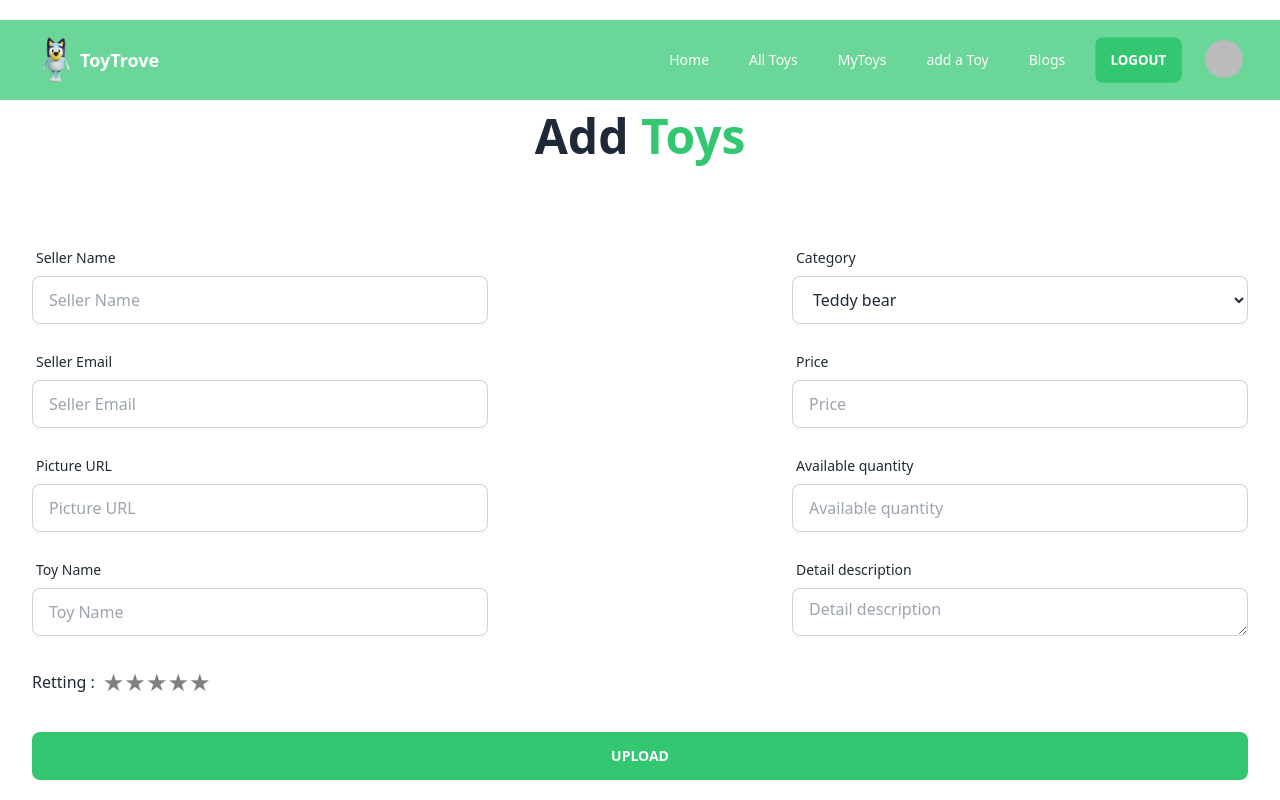
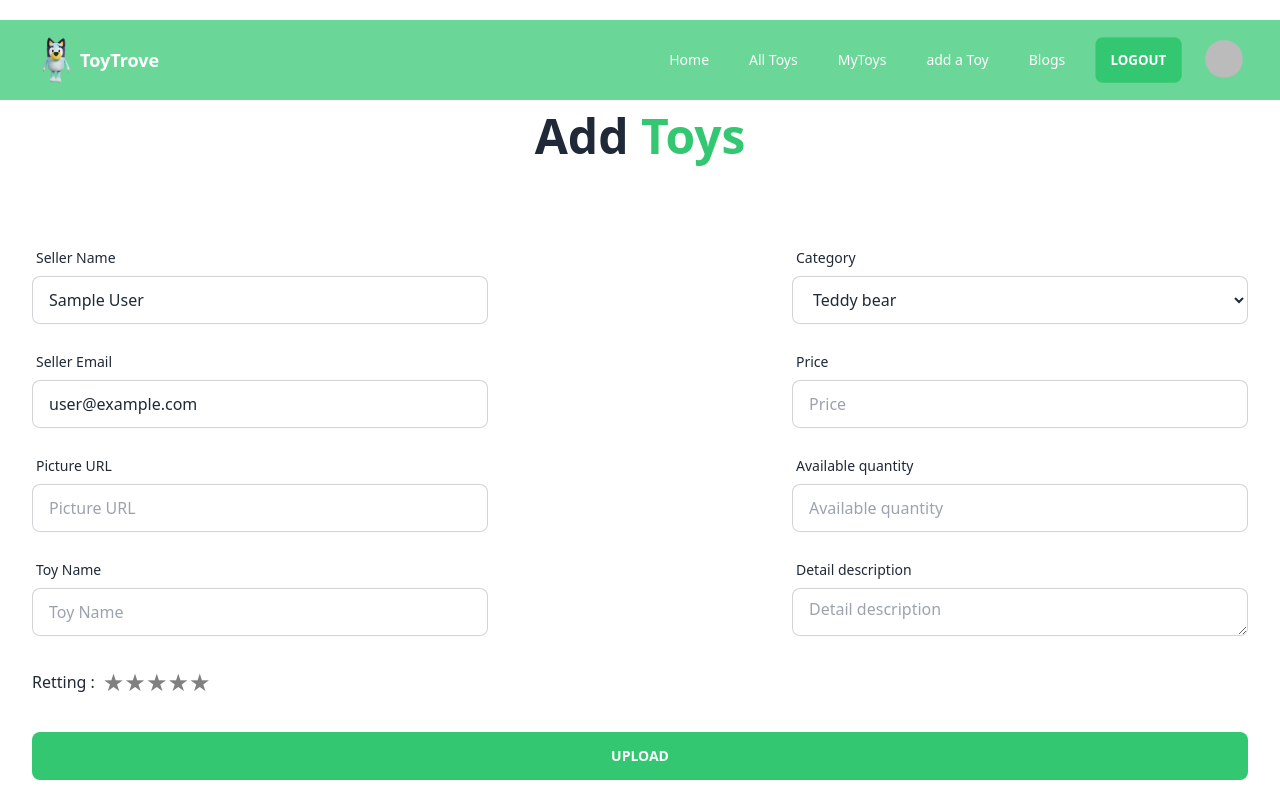
Before and after one commit to ashiqur-r-biplop/ToyTrove-client-site, a React (Vite) app: page /addToy in a window 1280 px wide. Shown: the top 800 px of the page. Built offline with nearby package versions, Linux system fonts and the light colour scheme; no server answers; sample sign-in values are in the browser's storage.

Commit message:
added input default value

```diff
--- a/src/Component/AddToys/AddToys.jsx
+++ b/src/Component/AddToys/AddToys.jsx
@@ -1,8 +1,10 @@
-import React, { useState } from "react";
+import React, { useContext, useState } from "react";
 import ReactStars from "react-rating-stars-component";
+import { AuthContext } from "../../AuthProvide/AuthProvider";
 
 const AddToys = () => {
   const [rating, setRating] = useState(0);
+  const { user } = useContext(AuthContext);
   const ratingChanged = (newRating) => {
     setRating(newRating);
   };
@@ -25,6 +27,7 @@ const AddToys = () => {
                         </label>
                         <input
                           name="sellerName"
+                          value={user?.displayName}
                           type="text"
                           placeholder="Seller Name"
                           className="input w-full input-bordered"
@@ -37,6 +40,7 @@ const AddToys = () => {
                         </label>
                         <input
                           type="email"
+                          value={user?.email}
                           placeholder="Seller Email"
                           name="email"
                           className="input input-bordered w-full"
--- a/src/Component/Details/Details.jsx
+++ b/src/Component/Details/Details.jsx
@@ -11,7 +11,7 @@ const Details = () => {
         Category: <span className="text-[#32c770]">{SingleToy?.category}</span>
       </h1>
       <div className="hero lg:h-[70vh]">
-        <div className="hero-content flex-col lg:flex-row lg:justify-center lg:items-start">
+        <div className="hero-content flex-col lg:flex-row lg:justify-center lg:items-center">
           <div className="lg:w-1/2 w-full">
             <img
               src={SingleToy?.photoUrl}
@@ -29,22 +29,24 @@ const Details = () => {
               {SingleToy?.sellerEmail}.
             </h2>
             <p className="md:text-3xl text-xl">
-              <span className="font-semibold"> Toy Name: </span>
+              <span className="font-semibold"> Toy Name : </span>
               {SingleToy?.toyName}
             </p>
             <p className="md:text-3xl text-xl">
-              <span className="font-semibold">Price: $</span>
+              <span className="font-semibold">Price : $</span>
               {SingleToy?.price}
             </p>
             <p className="md:text-3xl text-xl">
-              <span className="font-semibold">available quantity:</span>
+              <span className="font-semibold">available quantity :</span>
               {SingleToy?.quantity}
             </p>
             <p className="md:text-3xl text-xl">
-              <span className="font-semibold">Rating: </span>
+              <span className="font-semibold">Rating : </span>
               {SingleToy?.rating}
             </p>
-            <p className="text-xl">{SingleToy?.description}</p>
+            <p className="text-xl">
+              <span className="font-semibold md:text-3xl text-xl">Description :</span> {SingleToy?.description}
+            </p>
           </div>
         </div>
       </div>
--- a/src/Component/Login/Login.jsx
+++ b/src/Component/Login/Login.jsx
@@ -84,6 +84,7 @@ const Login = () => {
     signInGithub(githubProvider)
       .then((result) => {
         const loggedUser = result.user;
+        console.log(object);
         navigate(from, { replace: true });
         Swal.fire({
           position: 'top-center',
@@ -97,13 +98,13 @@ const Login = () => {
         // console.log(err.message);
       });
   };
-  const handleForgetPassword = () => {
-    sendPasswordResetEmail(auth, email)
-      .then(() => {})
-      .catch((err) => {
-        // console.log(err.message);
-      });
-  };
+  // const handleForgetPassword = () => {
+  //   sendPasswordResetEmail(auth, email)
+  //     .then(() => {})
+  //     .catch((err) => {
+  //       // console.log(err.message);
+  //     });
+  // };
 
   return (
     <div className="container mx-auto mt-20">
```
